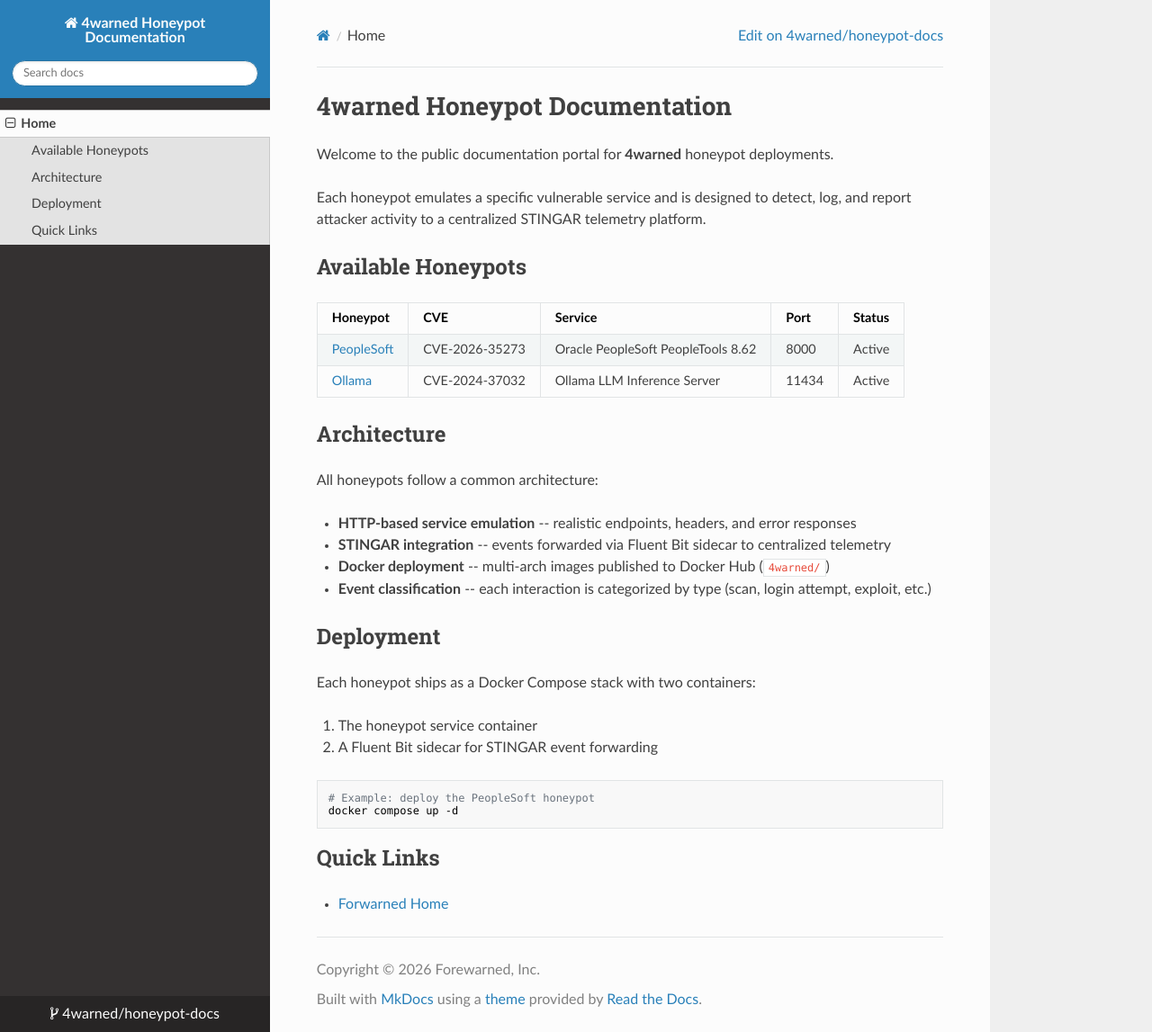
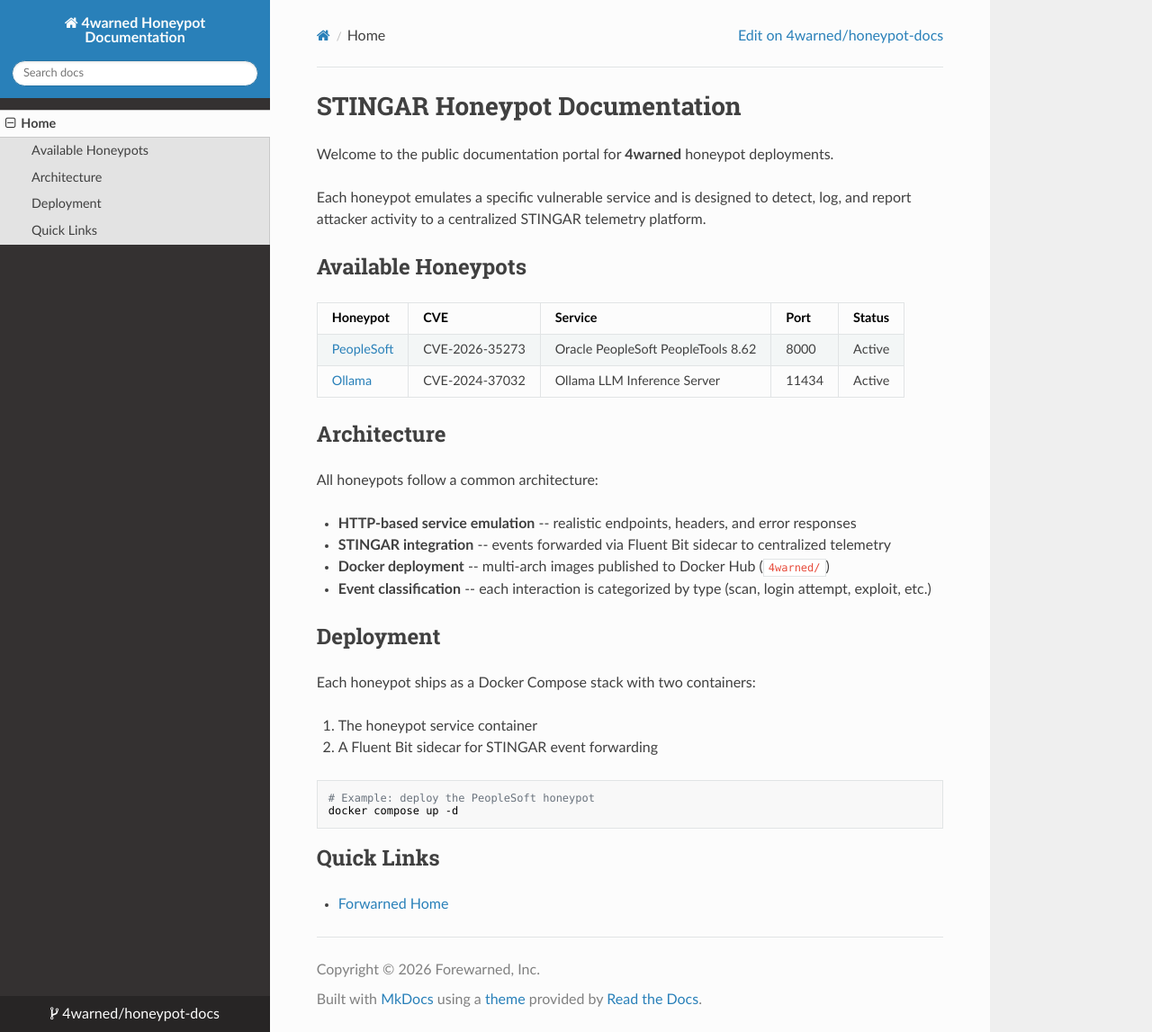
Before and after one commit to 4warned/honeypot-docs, an MkDocs documentation site: the page built from docs/index.md, in a window 1280 px wide and 1147 px high. Shown: the whole window at 90% size. Built offline with MkDocs 1.6.1, drawn with Linux system fonts in a browser that asks for light colours; nearby versions of some CDN libraries; part of the change alters nothing that is shown.

Commit message:
Fix RTD links to use correct honeypot-docs.readthedocs.io URLs
Co-authored-by: Cursor <cursoragent@cursor.com>

```diff
--- a/docs/index.md
+++ b/docs/index.md
@@ -1,4 +1,4 @@
-# 4warned Honeypot Documentation
+# STINGAR Honeypot Documentation
 
 Welcome to the public documentation portal for **4warned** honeypot deployments.
 
@@ -9,8 +9,8 @@ log, and report attacker activity to a centralized STINGAR telemetry platform.
 
 | Honeypot | CVE | Service | Port | Status |
 |----------|-----|---------|------|--------|
-| [PeopleSoft](https://4warned-honeypots.readthedocs.io/projects/hp-peoplesoft/) | CVE-2026-35273 | Oracle PeopleSoft PeopleTools 8.62 | 8000 | Active |
-| [Ollama](https://4warned-honeypots.readthedocs.io/projects/hp-ollama/) | CVE-2024-37032 | Ollama LLM Inference Server | 11434 | Active |
+| [PeopleSoft](https://honeypot-docs.readthedocs.io/projects/hp-peoplesoft/en/latest/) | CVE-2026-35273 | Oracle PeopleSoft PeopleTools 8.62 | 8000 | Active |
+| [Ollama](https://honeypot-docs.readthedocs.io/projects/hp-ollama/en/latest/) | CVE-2024-37032 | Ollama LLM Inference Server | 11434 | Active |
 
 ## Architecture
 
```
